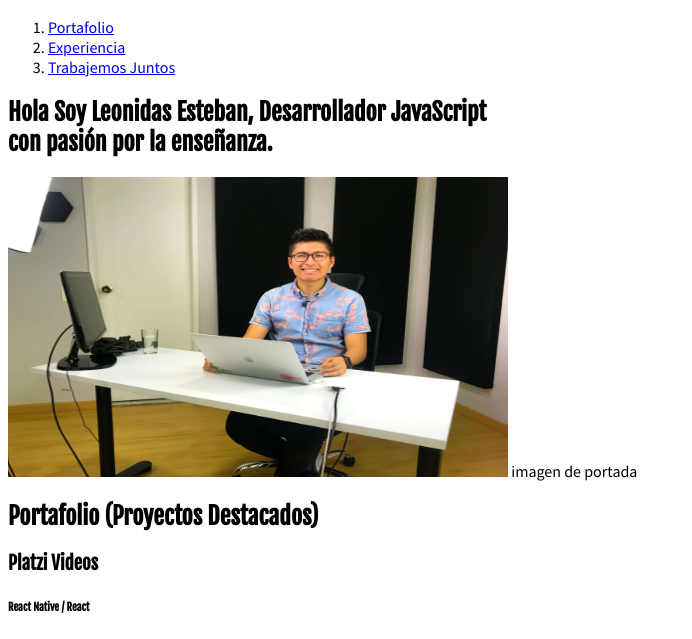
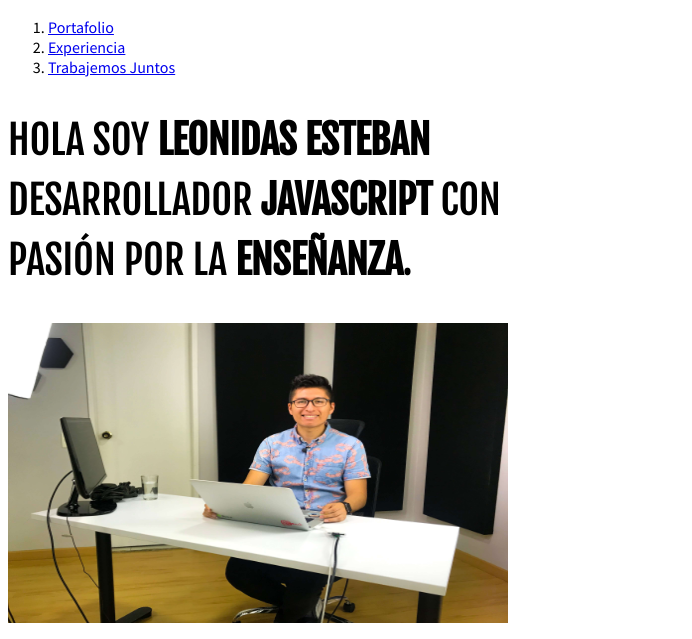
Before and after one commit to jmacalupur/CurosDesarrolloWeb, a plain HTML site: page index.html in a window 1280 px wide. Shown: the part 105-744 px from the top of the page, without its empty margins (0-692 px from the left). Drawn offline with Linux system fonts and the light colour scheme.

Commit message:
Propiedades para los textos: Agregamos el tamaño del texto, el espaciado entre lineas, el espaciado entre caracteres, transformamos el texto para que se vea todo en mayuscula sin editar el texto en html (Buena práctica)

```diff
--- a/css/estilo.css
+++ b/css/estilo.css
@@ -15,4 +15,12 @@ h4,
 h5,
 h6 {
     font-family: 'Fjalla One', sans-serif;
+    font-weight: normal;
 }
+
+h1 {
+    font-size: 40px;
+    line-height: 1.5;
+    letter-spacing: -.2px;
+    text-transform: uppercase;
+}
--- a/index.html
+++ b/index.html
@@ -29,9 +29,9 @@
         </header>
         <section class="hero">
             <h1>
-                Hola Soy <strong>Leonidas Esteban</strong>, Desarrollador <strong>JavaScript</strong><br> con pasión por la <strong> enseñanza</strong>.
+                Hola Soy <strong>Leonidas Esteban</strong><br> Desarrollador <strong>JavaScript</strong> con <br>pasión por la <strong> enseñanza</strong>.
             </h1>
-            <img src="images/hero.jpg" width="500px" height="300px" alt="imagen principal del sitio"> imagen de portada
+            <img src="images/hero.jpg" width="500px" height="300px" alt="imagen principal del sitio">
         </section>
         <section id="portafolio" class="portfolio">
             <h2>Portafolio (Proyectos Destacados)</h2>
```
